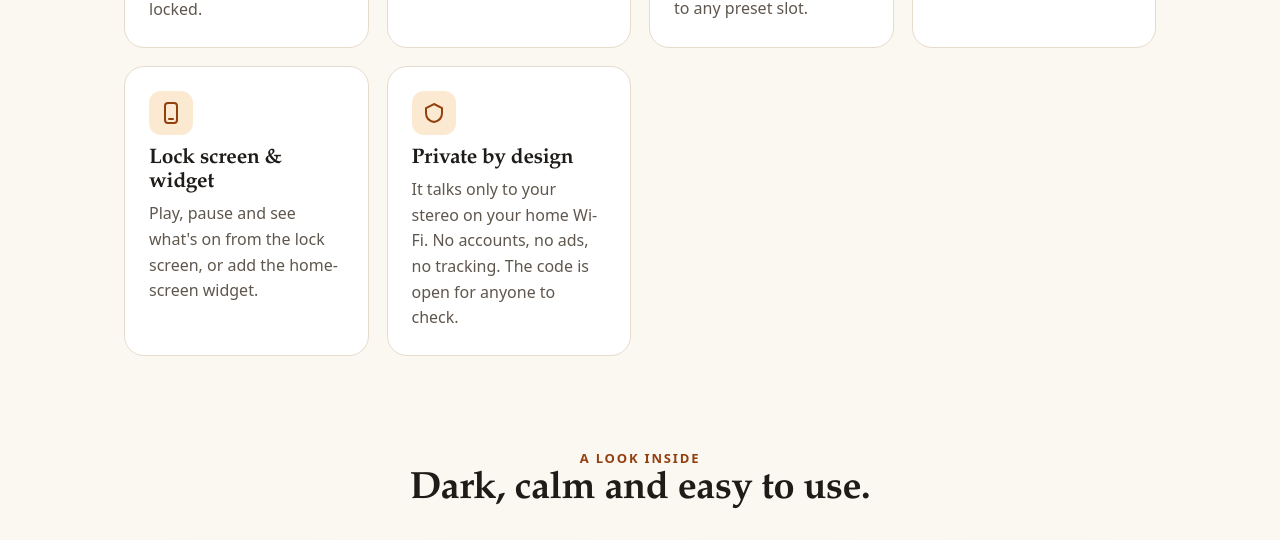
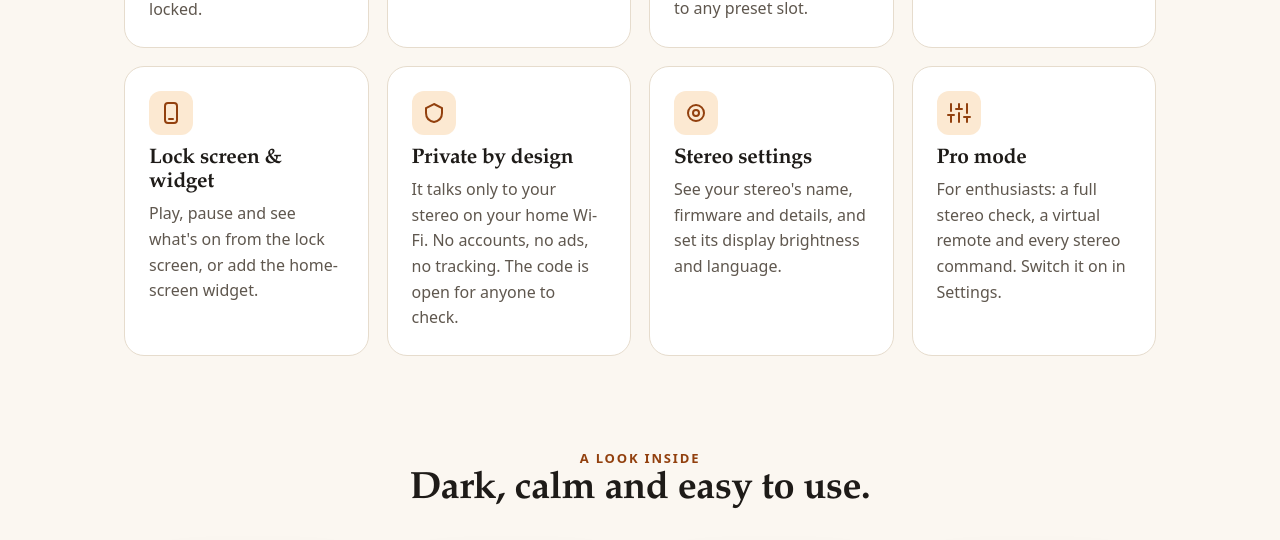
Before and after one commit to EyalPrice/CambridgeConnectLegacy, a plain HTML site: page docs/index.html in a window 1280 px wide. Shown: the part 1622-2162 px from the top of the page. Drawn offline with Linux system fonts and the light colour scheme.

Commit message:
Website: add Stereo settings and Pro mode feature boxes
Co-Authored-By: Claude Opus 5.5 <noreply@anthropic.com>
Claude-Session: https://claude.ai/code/session_01SzvnwcUQWiAH4hvT4v1D63

```diff
--- a/docs/index.html
+++ b/docs/index.html
@@ -252,6 +252,10 @@
           <h3>Lock screen &amp; widget</h3><p>Play, pause and see what's on from the lock screen, or add the home-screen widget.</p></div>
         <div class="card"><div class="ico"><svg viewBox="0 0 24 24" fill="none" stroke="currentColor" stroke-width="2" stroke-linecap="round" aria-hidden="true"><path d="M12 3l8 4v5c0 5-3.5 8-8 9-4.5-1-8-4-8-9V7z"/></svg></div>
           <h3>Private by design</h3><p>It talks only to your stereo on your home Wi-Fi. No accounts, no ads, no tracking. The code is open for anyone to check.</p></div>
+        <div class="card"><div class="ico"><svg viewBox="0 0 24 24" fill="none" stroke="currentColor" stroke-width="2" stroke-linecap="round" aria-hidden="true"><circle cx="12" cy="12" r="3"/><circle cx="12" cy="12" r="8"/></svg></div>
+          <h3>Stereo settings</h3><p>See your stereo's name, firmware and details, and set its display brightness and language.</p></div>
+        <div class="card"><div class="ico"><svg viewBox="0 0 24 24" fill="none" stroke="currentColor" stroke-width="2" stroke-linecap="round" aria-hidden="true"><path d="M4 21v-7M4 10V3M12 21v-9M12 8V3M20 21v-5M20 12V3M1 14h6M9 8h6M17 16h6"/></svg></div>
+          <h3>Pro mode</h3><p>For enthusiasts: a full stereo check, a virtual remote and every stereo command. Switch it on in Settings.</p></div>
       </div>
     </div>
   </section>
```
